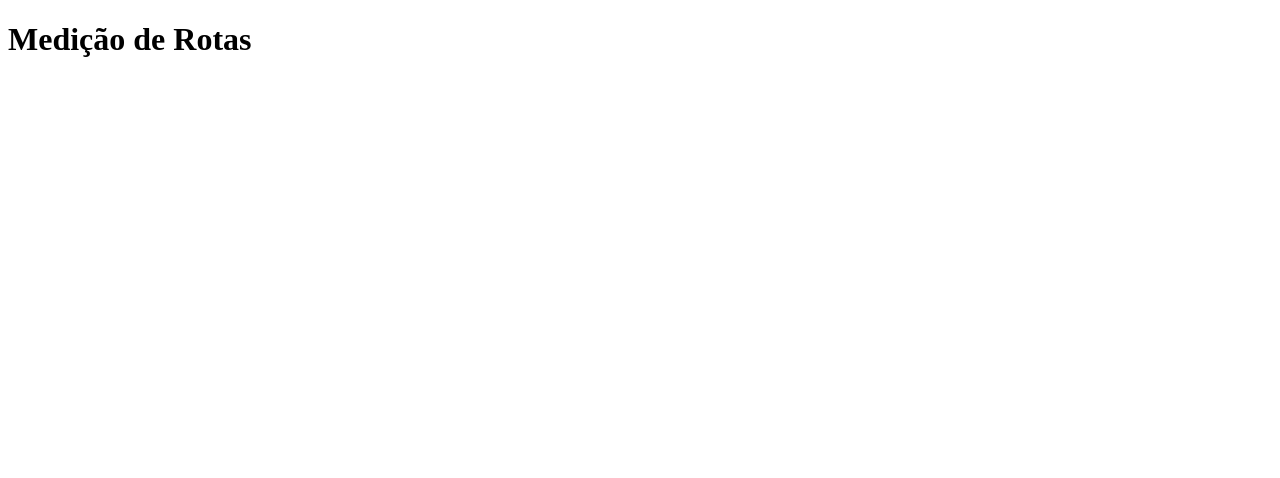
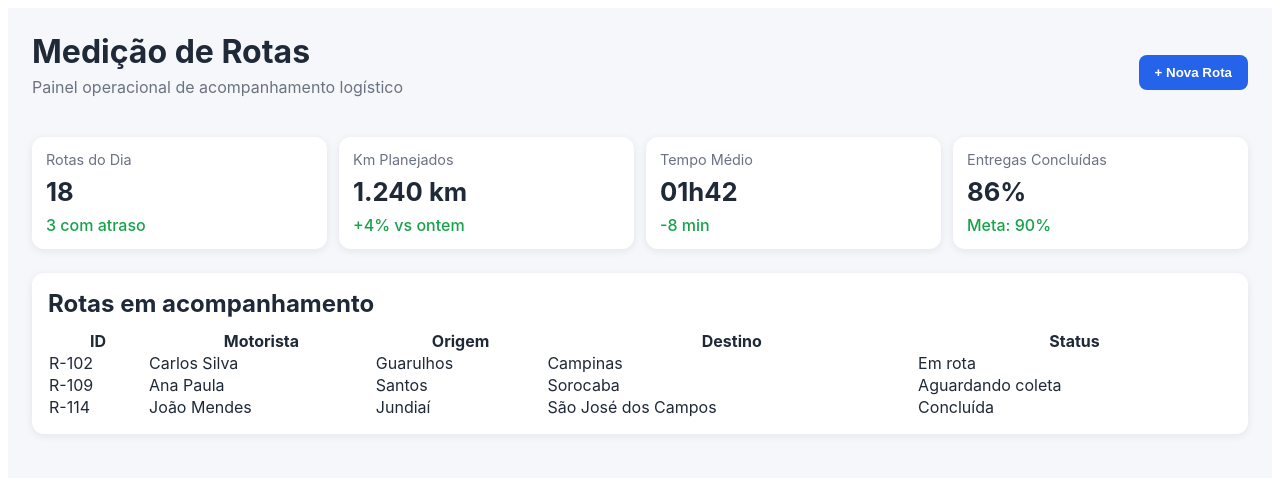
Before and after one commit to tropicaltransportes/Medi--o-Digital, a React (Vite) app in the folder frontend/: page / in a window 1280 px wide. Shown: the top 478 px of the page. Built offline with nearby package versions, Linux system fonts and the light colour scheme.

Commit message:
Refatora tela inicial com dashboard de rotas

```diff
--- a/frontend/src/main.jsx
+++ b/frontend/src/main.jsx
@@ -1,9 +1,119 @@
 import React from 'react';
 import ReactDOM from 'react-dom/client';
 
+const cards = [
+  { title: 'Rotas do Dia', value: '18', detail: '3 com atraso' },
+  { title: 'Km Planejados', value: '1.240 km', detail: '+4% vs ontem' },
+  { title: 'Tempo Médio', value: '01h42', detail: '-8 min' },
+  { title: 'Entregas Concluídas', value: '86%', detail: 'Meta: 90%' },
+];
+
+const routes = [
+  { id: 'R-102', motorista: 'Carlos Silva', origem: 'Guarulhos', destino: 'Campinas', status: 'Em rota' },
+  { id: 'R-109', motorista: 'Ana Paula', origem: 'Santos', destino: 'Sorocaba', status: 'Aguardando coleta' },
+  { id: 'R-114', motorista: 'João Mendes', origem: 'Jundiaí', destino: 'São José dos Campos', status: 'Concluída' },
+];
+
 function App() {
-  return <h1>Medição de Rotas</h1>;
+  return (
+    <div style={styles.page}>
+      <header style={styles.header}>
+        <div>
+          <h1 style={styles.h1}>Medição de Rotas</h1>
+          <p style={styles.subtitle}>Painel operacional de acompanhamento logístico</p>
+        </div>
+        <button style={styles.button}>+ Nova Rota</button>
+      </header>
+
+      <section style={styles.grid}>
+        {cards.map((card) => (
+          <article key={card.title} style={styles.card}>
+            <p style={styles.cardTitle}>{card.title}</p>
+            <p style={styles.cardValue}>{card.value}</p>
+            <p style={styles.cardDetail}>{card.detail}</p>
+          </article>
+        ))}
+      </section>
+
+      <section style={styles.section}>
+        <h2 style={styles.h2}>Rotas em acompanhamento</h2>
+        <div style={styles.tableWrap}>
+          <table style={styles.table}>
+            <thead>
+              <tr>
+                <th>ID</th>
+                <th>Motorista</th>
+                <th>Origem</th>
+                <th>Destino</th>
+                <th>Status</th>
+              </tr>
+            </thead>
+            <tbody>
+              {routes.map((route) => (
+                <tr key={route.id}>
+                  <td>{route.id}</td>
+                  <td>{route.motorista}</td>
+                  <td>{route.origem}</td>
+                  <td>{route.destino}</td>
+                  <td>{route.status}</td>
+                </tr>
+              ))}
+            </tbody>
+          </table>
+        </div>
+      </section>
+    </div>
+  );
 }
+
+const styles = {
+  page: {
+    fontFamily: 'Inter, Segoe UI, Arial, sans-serif',
+    minHeight: '100vh',
+    background: '#f5f7fb',
+    color: '#1f2937',
+    padding: '24px',
+  },
+  header: {
+    display: 'flex',
+    justifyContent: 'space-between',
+    alignItems: 'center',
+    marginBottom: '24px',
+  },
+  h1: { margin: 0, fontSize: '2rem' },
+  subtitle: { marginTop: '6px', color: '#6b7280' },
+  button: {
+    border: 0,
+    background: '#2563eb',
+    color: '#fff',
+    padding: '10px 16px',
+    borderRadius: '8px',
+    fontWeight: 600,
+    cursor: 'pointer',
+  },
+  grid: {
+    display: 'grid',
+    gridTemplateColumns: 'repeat(auto-fit, minmax(180px, 1fr))',
+    gap: '12px',
+    marginBottom: '24px',
+  },
+  card: {
+    background: '#fff',
+    borderRadius: '12px',
+    padding: '14px',
+    boxShadow: '0 2px 8px rgba(16,24,40,.08)',
+  },
+  cardTitle: { color: '#6b7280', margin: 0, fontSize: '.9rem' },
+  cardValue: { fontSize: '1.6rem', fontWeight: 700, margin: '8px 0' },
+  cardDetail: { margin: 0, color: '#16a34a', fontWeight: 500 },
+  section: { background: '#fff', borderRadius: '12px', padding: '16px', boxShadow: '0 2px 8px rgba(16,24,40,.08)' },
+  h2: { marginTop: 0, marginBottom: '12px' },
+  tableWrap: { overflowX: 'auto' },
+  table: {
+    width: '100%',
+    borderCollapse: 'collapse',
+  },
+};
 
 ReactDOM.createRoot(document.getElementById('root')).render(
   <React.StrictMode>
```
